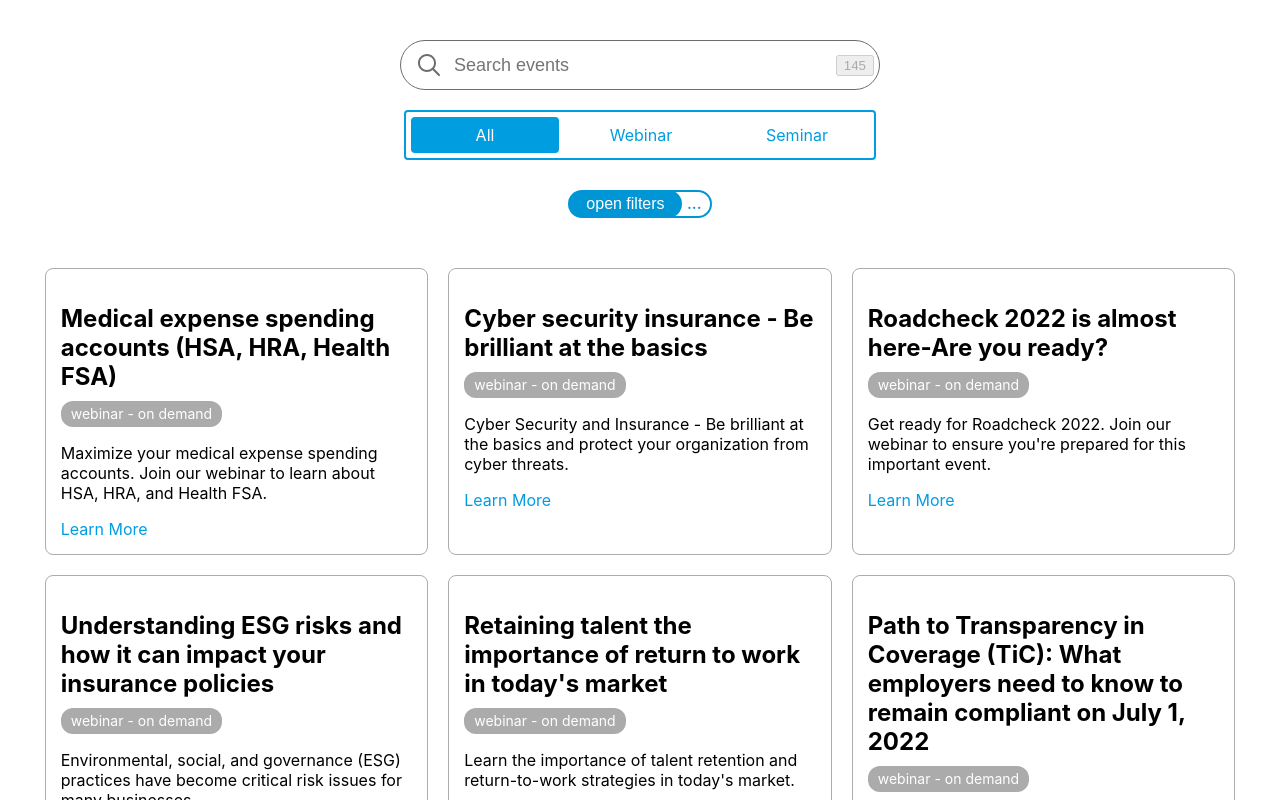
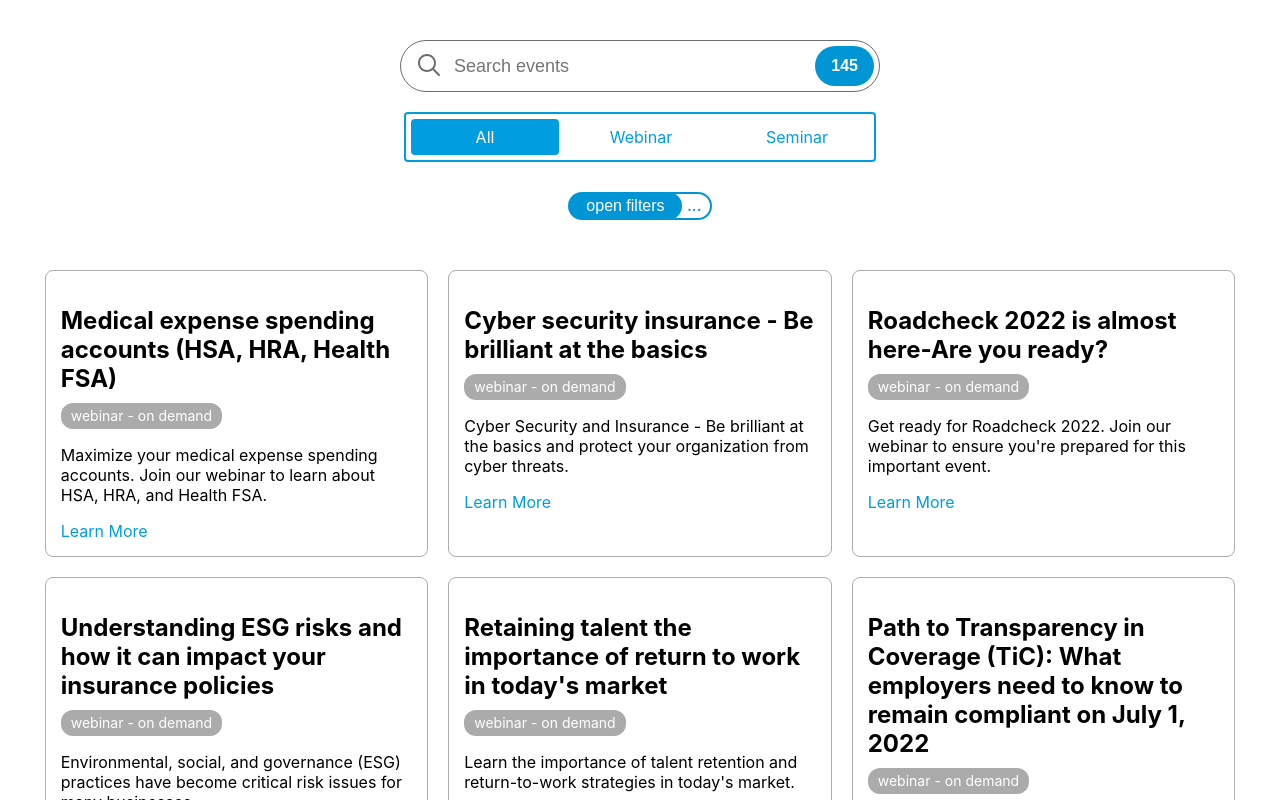
Before and after one commit to dbaronov/event-list-react, a React (Create React App) app: page / in a window 1280 px wide. Shown: the top 800 px of the page. Built offline with nearby package versions, Linux system fonts and the light colour scheme.

Commit message:
text input search refactoring

```diff
--- a/src/components/text-search/TextSearch.tsx
+++ b/src/components/text-search/TextSearch.tsx
@@ -21,7 +21,7 @@ export const TextSearch = memo((props: TextInputProps) => {
           />
         </svg>
         <input type="text" placeholder="Search events" onChange={(event) => props.onChange(event.target.value)} />
-        <button name="counter" id="counter" disabled tabIndex={0}>{props.events.length || ". . ."} </button>
+        <input type="button" name="counter" data-testid="counter" disabled tabIndex={0} value={props.events.length || ". . ."} />
         <input type="reset" name="reset" id="reset" tabIndex={0} value="✕" aria-label="Clear text input" />
       </div>
     </form>
```
